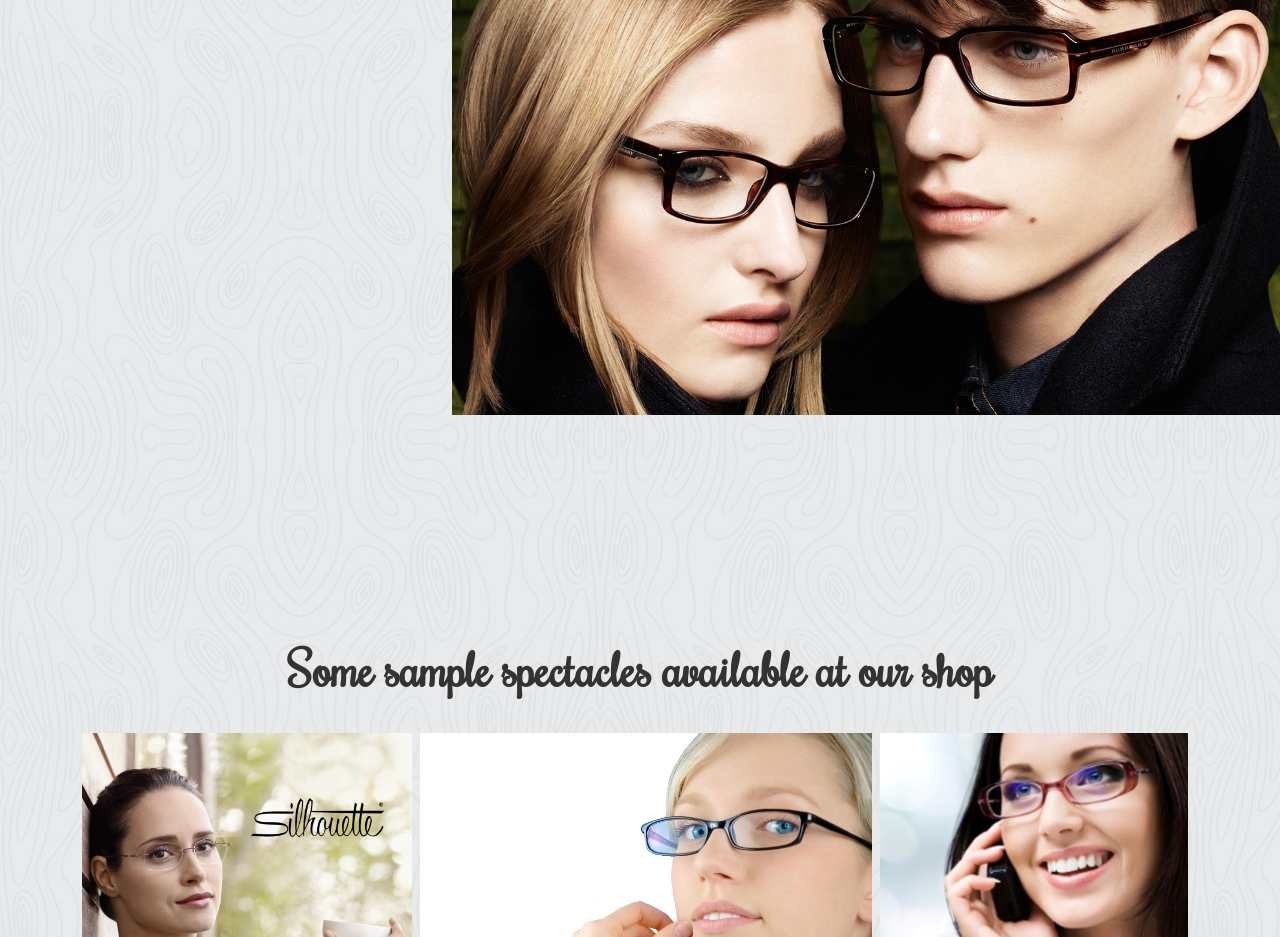
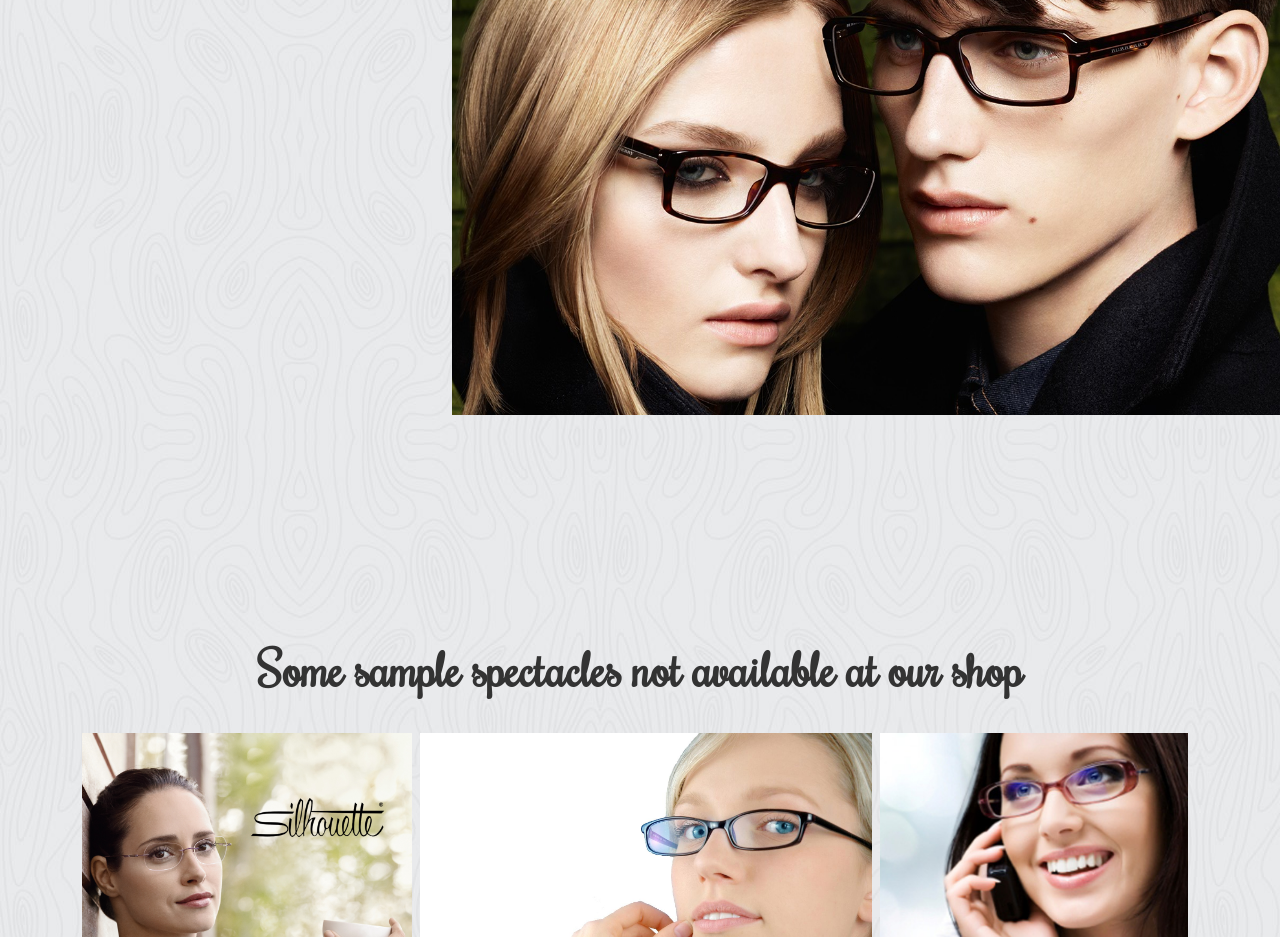
Before and after one commit to mihirjb/welkins, a plain HTML site: page spectacles.html in a window 1280 px wide. Shown: the part 163-1100 px from the top of the page. Drawn offline with nearby package versions, Linux system fonts and the light colour scheme; a web font is replaced by a local one.

Commit message:
Testing specs

```diff
--- a/spectacles.html
+++ b/spectacles.html
@@ -52,7 +52,7 @@
 </div>
 <section>
 	<div class="container">
-		<h1>Some sample spectacles available at our shop</h1>
+		<h1>Some sample spectacles not available at our shop</h1>
 
 		<ul class="imglist">
 			<li><a href="http://localhost/woptic/assets/images/specspage/sp1.jpg" class="fancybox" rel="group"><img src="assets/images/specspage/sp1.jpg" alt="spectacle 1" /></a></li>
```
